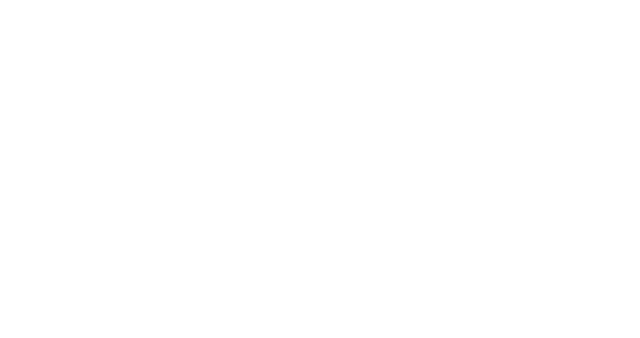
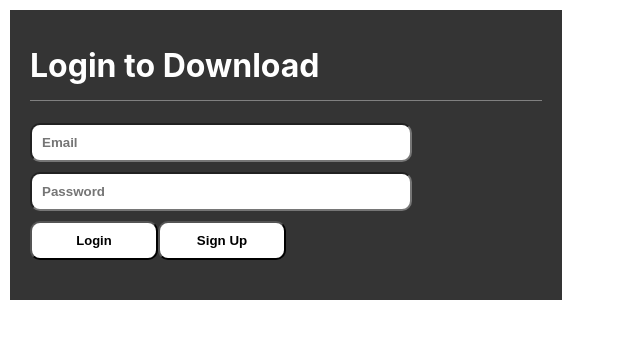
Before and after one commit to Karan-Dodeja/products-mern, a React (Create React App) app in the folder client/: page /auth/login in a window 1280 px wide. Before the commit this address had no page. Shown: the top 338 px of the page, without its empty margins (0-640 px from the left). Built offline with nearby package versions, Linux system fonts and the light colour scheme.

Commit message:
Login Component Design and Added Styleing

```diff
--- a/client/src/App.js
+++ b/client/src/App.js
@@ -1,3 +1,5 @@
+import { Login } from "./Auth/Login";
+import { Register } from "./Auth/Register";
 import { Table, Modal } from "./Components/Table";
 import { Routes, Route } from "react-router-dom";
 
@@ -7,6 +9,8 @@ function App() {
       <Routes>
         <Route path="/" element={<Table />} />
         <Route path="/modal" element={<Modal />} />
+        <Route path="/auth/login" element={<Login />} />
+        <Route path="/auth/login" element={<Register />} />
       </Routes>
     </div>
   );
--- a/client/src/Auth/Login/Login.css
+++ b/client/src/Auth/Login/Login.css
@@ -0,0 +1,52 @@
+.login {
+  background-color: rgb(52, 52, 52);
+  color: white;
+  padding: 15px 20px 40px 20px;
+  margin: 10px 10px 10px 10px;
+  width: 40%;
+}
+
+.login-header {
+  color: white;
+}
+
+.login-header h1 {
+  padding: 0px 0px 15px 0px;
+  border-bottom: 1px grey solid;
+}
+
+.login-email {
+  padding: 10px 10px 10px 10px;
+  border-radius: 10px;
+  width: 70%;
+  font-weight: 700;
+  margin-bottom: 10px;
+}
+
+.login-password {
+  padding: 10px 10px 10px 10px;
+  border-radius: 10px;
+  font-weight: 700;
+  width: 70%;
+}
+
+.login-button {
+  background-color: white;
+  border-radius: 10px;
+  width: 25%;
+  margin-top: 10px;
+  font-size: small;
+  font-weight: 700;
+  cursor: pointer;
+  padding: 10px 10px 10px 10px;
+}
+
+.signup-button {
+  background-color: white;
+  border-radius: 10px;
+  width: 25%;
+  margin-top: 10px;
+  font-weight: 700;
+  cursor: pointer;
+  padding: 10px 10px 10px 10px;
+}
--- a/client/src/Auth/Login/Login.js
+++ b/client/src/Auth/Login/Login.js
@@ -1,8 +1,10 @@
+import "./Login.css";
+
 export const Login = () => {
   return (
-    <div className="login-component">
-      <div>
-        <h1 className="login-header">Login to Download</h1>
+    <div className="login">
+      <div className="login-header">
+        <h1>Login to Download</h1>
       </div>
       <div>
         <input
@@ -13,16 +15,19 @@ export const Login = () => {
           className="login-email"
           required
         />{" "}
+        <br />
         <input
           type="password"
           id="password"
           name="password"
-          placeholder="password"
+          placeholder="Password"
           className="login-password"
           required
         />{" "}
-        <button>Login</button>
-        <button>Sign Up</button>
+        <br />
+        <button className="login-button">Login</button>
+        <button className="signup-button">Sign Up</button>
+        <br />
       </div>
     </div>
   );
```
